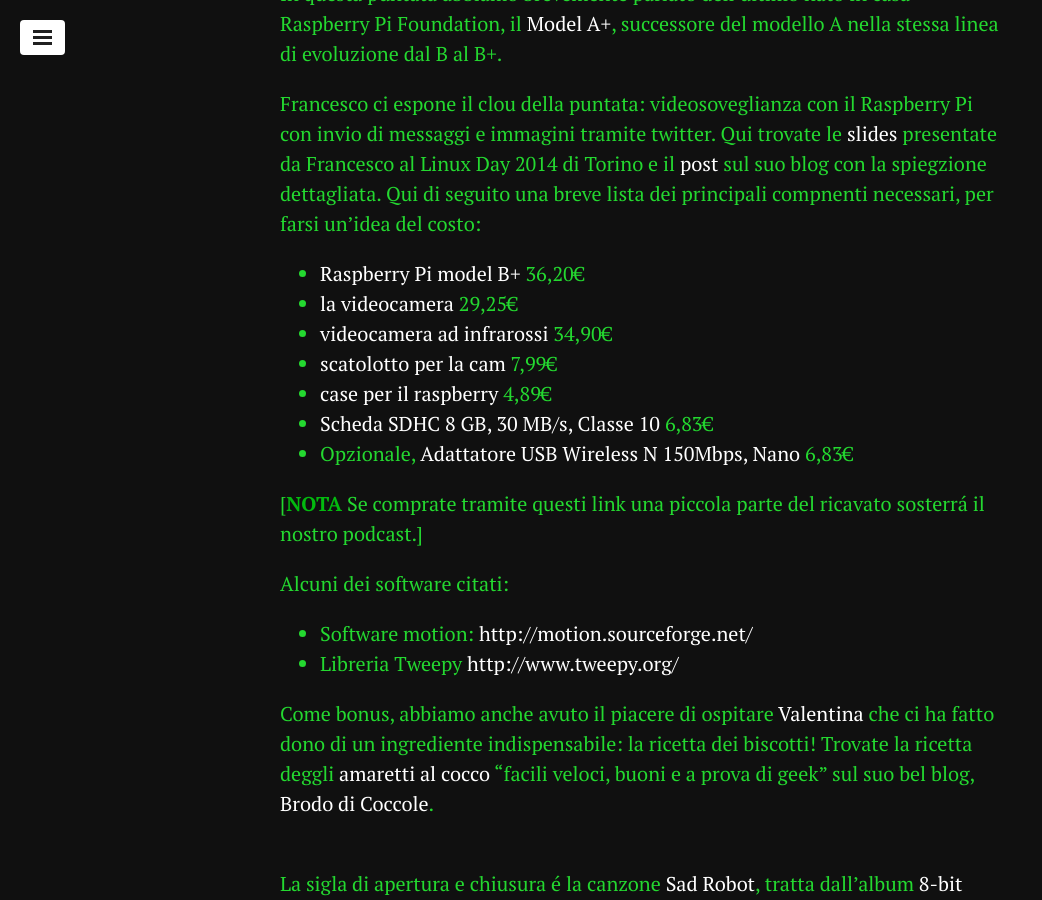
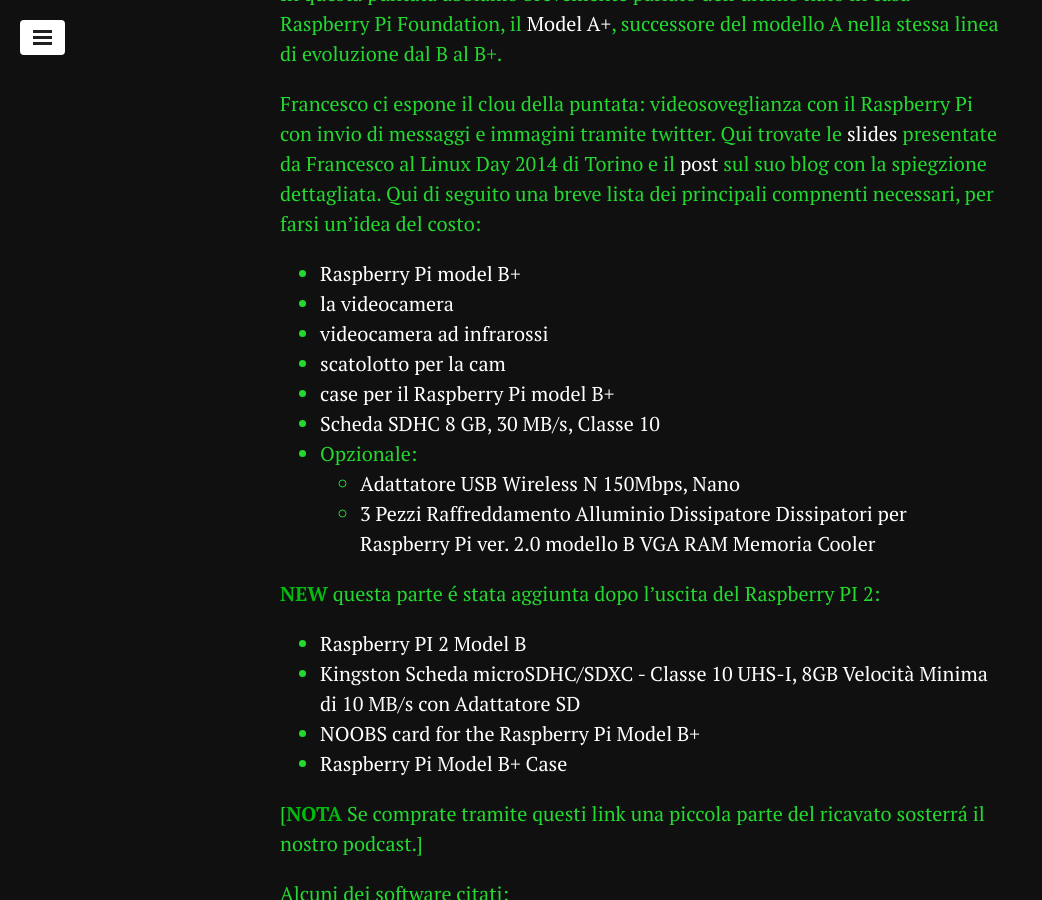
Before and after one commit to geekcookies/geekcookies.github.io, a Jekyll site: the page built from _posts/2014-11-14-episodio-1.md, in a window 1280 px wide and 900 px high, scrolled down 357 px. Shown: the whole window, without its empty margins (0-1042 px from the left). Built offline with Jekyll 4.4.1, drawn with Linux system fonts in a browser that asks for light colours; nearby versions of some CDN libraries; comment, search, counter and statistics services are not loaded.

Commit message:
episode 1 - nuovi link affiliate e raspberry2

```diff
--- a/_posts/2014-11-14-episodio-1.md
+++ b/_posts/2014-11-14-episodio-1.md
@@ -22,13 +22,22 @@
 
 <!-- more -->
 
-- [Raspberry Pi model B+](http://www.amazon.it/gp/product/B00LPESRUK/ref=as_li_qf_sp_asin_il_tl?ie=UTF8&camp=3370&creative=23322&creativeASIN=B00LPESRUK&linkCode=as2&tag=geekcookies03-21) 36,20€
-- [la videocamera](http://www.amazon.it/gp/product/B00E1GGE40/ref=as_li_qf_sp_asin_il_tl?ie=UTF8&camp=3370&creative=23322&creativeASIN=B00E1GGE40&linkCode=as2&tag=geekcookies03-21) 29,25€
-- [videocamera ad infrarossi](http://www.amazon.it/gp/product/B00G9AZ79O/ref=as_li_qf_sp_asin_il_tl?ie=UTF8&camp=3370&creative=23322&creativeASIN=B00G9AZ79O&linkCode=as2&tag=geekcookies03-21) 34,90€
-- [scatolotto per la cam](http://www.amazon.it/gp/product/B00IJZJWTI/ref=as_li_qf_sp_asin_il_tl?ie=UTF8&camp=3370&creative=23322&creativeASIN=B00IJZJWTI&linkCode=as2&tag=geekcookies03-21) 7,99€
-- [case per il raspberry ](http://www.amazon.it/gp/product/B00MQWQT0A/ref=as_li_qf_sp_asin_il_tl?ie=UTF8&camp=3370&creative=23322&creativeASIN=B00MQWQT0A&linkCode=as2&tag=geekcookies03-21) 4,89€
-- [Scheda SDHC 8 GB, 30 MB/s, Classe 10](http://www.amazon.it/gp/product/B0084DWCVK/ref=as_li_qf_sp_asin_il_tl?ie=UTF8&camp=3370&creative=23322&creativeASIN=B0084DWCVK&linkCode=as2&tag=geekcookies03-21) 6,83€
-- Opzionale, [Adattatore USB Wireless N 150Mbps, Nano](http://www.amazon.it/gp/product/B008IFXQFU/ref=as_li_qf_sp_asin_il_tl?ie=UTF8&camp=3370&creative=23322&creativeASIN=B008IFXQFU&linkCode=as2&tag=geekcookies03-21) 6,83€
+- [Raspberry Pi model B+](http://geni.us/LKF)
+- [la videocamera](http://geni.us/2JRH)
+- [videocamera ad infrarossi](http://geni.us/1eJu)
+- [scatolotto per la cam](http://geni.us/2iBe)
+- [case per il Raspberry Pi model B+ ](http://geni.us/1KBK)
+- [Scheda SDHC 8 GB, 30 MB/s, Classe 10](http://geni.us/3zVe)
+- Opzionale:
+	- [Adattatore USB Wireless N 150Mbps, Nano](http://geni.us/2N3D)
+	- [3 Pezzi Raffreddamento Alluminio Dissipatore Dissipatori per Raspberry Pi ver. 2.0 modello B VGA RAM Memoria Cooler](http://geni.us/1f0w)
+
+**NEW** questa parte é stata aggiunta dopo l'uscita del Raspberry PI 2:
+
+- [Raspberry PI 2 Model B](http://geni.us/3wut)
+- [Kingston Scheda microSDHC/SDXC - Classe 10 UHS-I, 8GB Velocità Minima di 10 MB/s con Adattatore SD](http://geni.us/3y3E)
+- [NOOBS card for the Raspberry Pi Model B+ ](http://geni.us/2R9A)
+- [Raspberry Pi Model B+ Case](http://geni.us/2Ehs)
 
 [**NOTA** Se comprate tramite questi link una piccola parte del ricavato sosterrá il nostro podcast.]
 
```
